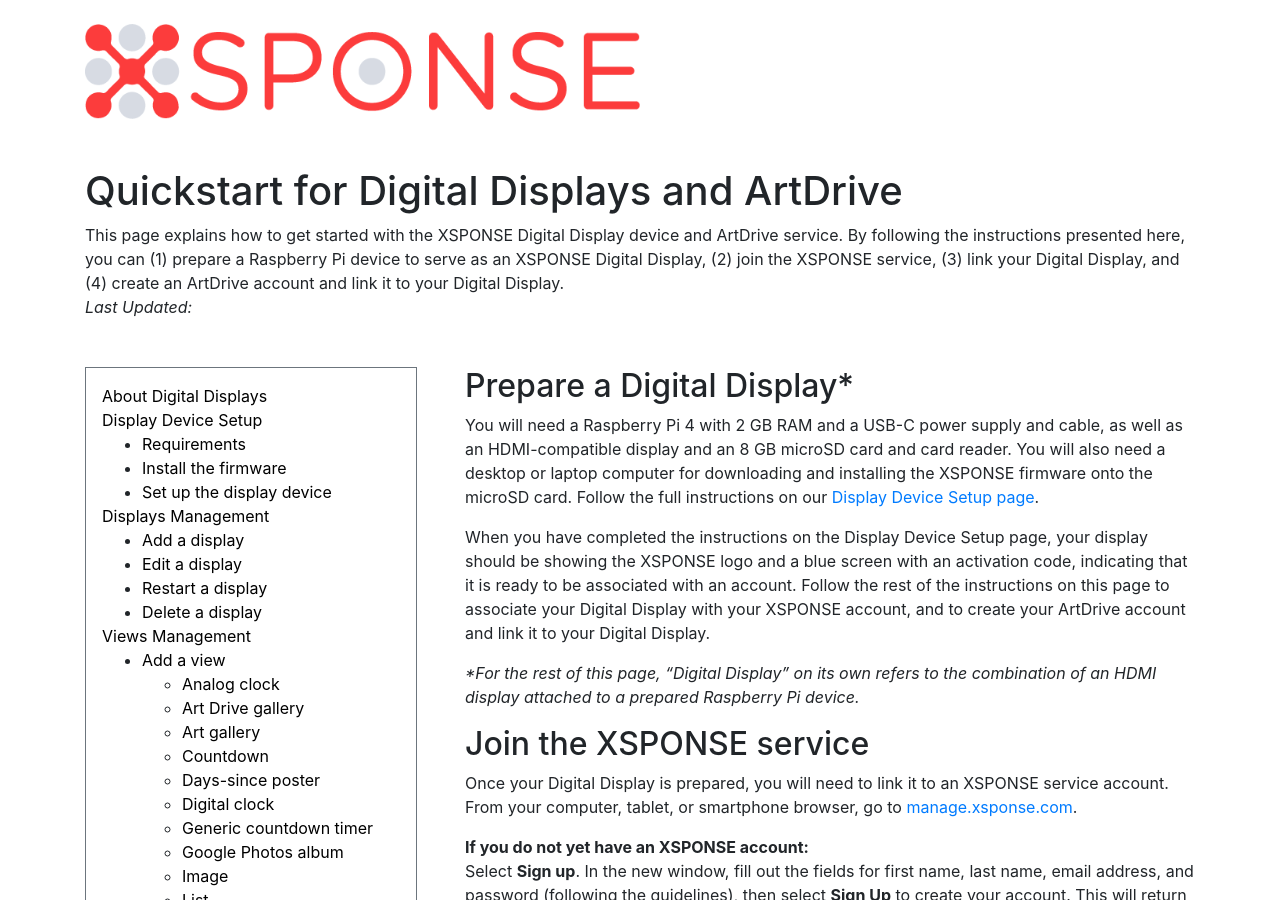
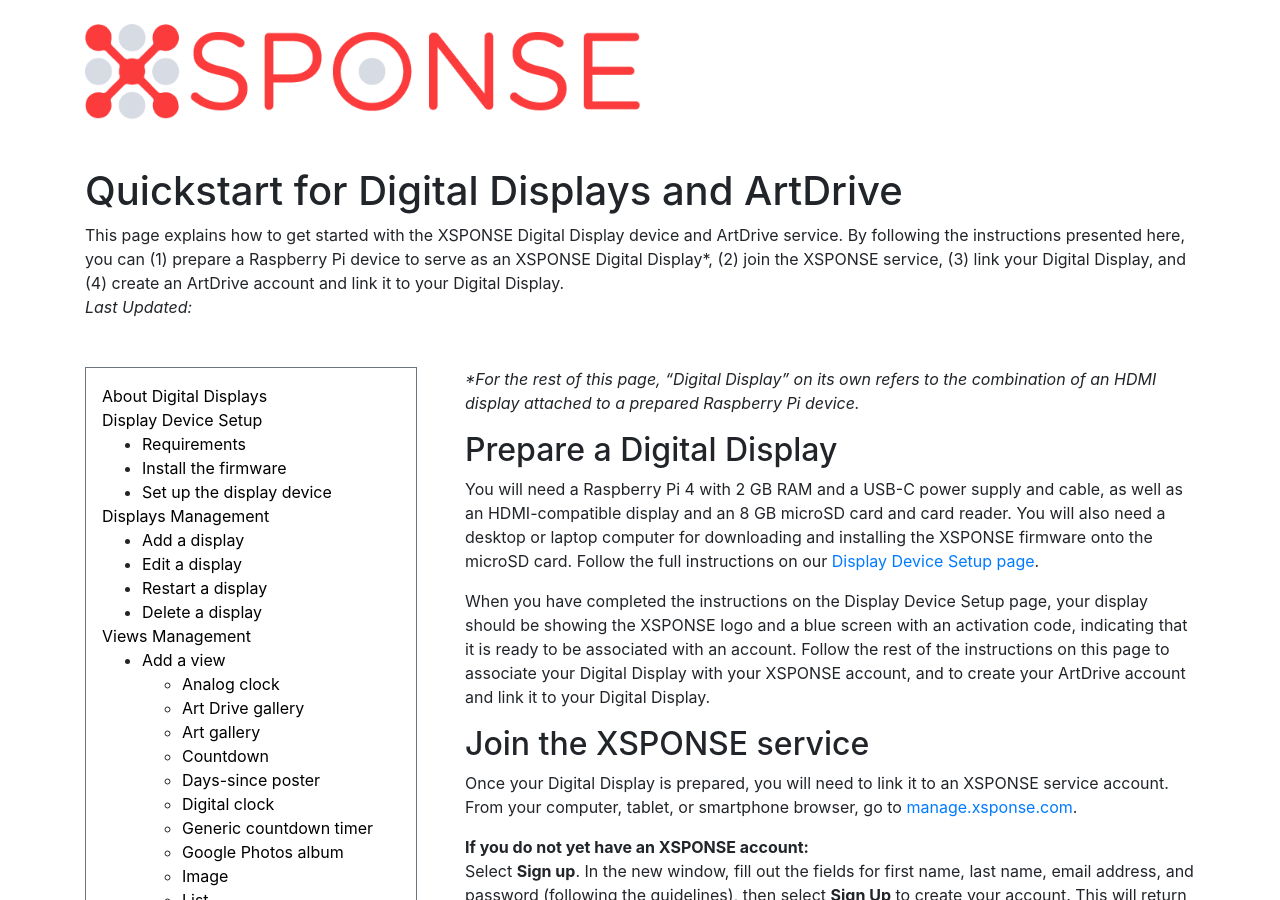
Before and after one commit to NrsSystems/docs, a Jekyll site: the page built from digital-displays/artdrive-quickstart.md, in a window 1280 px wide and 900 px high. Built offline with Jekyll 4.4.1, drawn with Linux system fonts in a browser that asks for light colours; our own code applies the rules of GitHub Pages for plain Markdown files.

```diff
--- a/digital-displays/artdrive-quickstart.md
+++ b/digital-displays/artdrive-quickstart.md
@@ -1,13 +1,13 @@
 ---
 title: Quickstart for Digital Displays and ArtDrive
-abstract: This page explains how to get started with the XSPONSE Digital Display device and ArtDrive service. By following the instructions presented here, you can (1) prepare a Raspberry Pi device to serve as an XSPONSE Digital Display, (2) join the XSPONSE service, (3) link your Digital Display, and (4) create an ArtDrive account and link it to your Digital Display.
+abstract: This page explains how to get started with the XSPONSE Digital Display device and ArtDrive service. By following the instructions presented here, you can (1) prepare a Raspberry Pi device to serve as an XSPONSE Digital Display*, (2) join the XSPONSE service, (3) link your Digital Display, and (4) create an ArtDrive account and link it to your Digital Display.
 ---
-## Prepare a Digital Display\*
+_\*For the rest of this page, "Digital Display" on its own refers to the combination of an HDMI display attached to a prepared Raspberry Pi device._
+
+## Prepare a Digital Display
 You will need a Raspberry Pi 4 with 2 GB RAM and a USB-C power supply and cable, as well as an HDMI-compatible display and an 8 GB microSD card and card reader. You will also need a desktop or laptop computer for downloading and installing the XSPONSE firmware onto the microSD card. Follow the full instructions on our [Display Device Setup page](display-device-setup.md).
 
 When you have completed the instructions on the Display Device Setup page, your display should be showing the XSPONSE logo and a blue screen with an activation code, indicating that it is ready to be associated with an account. Follow the rest of the instructions on this page to associate your Digital Display with your XSPONSE account, and to create your ArtDrive account and link it to your Digital Display.
-
-_\*For the rest of this page, "Digital Display" on its own refers to the combination of an HDMI display attached to a prepared Raspberry Pi device._
 
 ## Join the XSPONSE service
 Once your Digital Display is prepared, you will need to link it to an XSPONSE service account. From your computer, tablet, or smartphone browser, go to [manage.xsponse.com](https://manage.xsponse.com).
```
